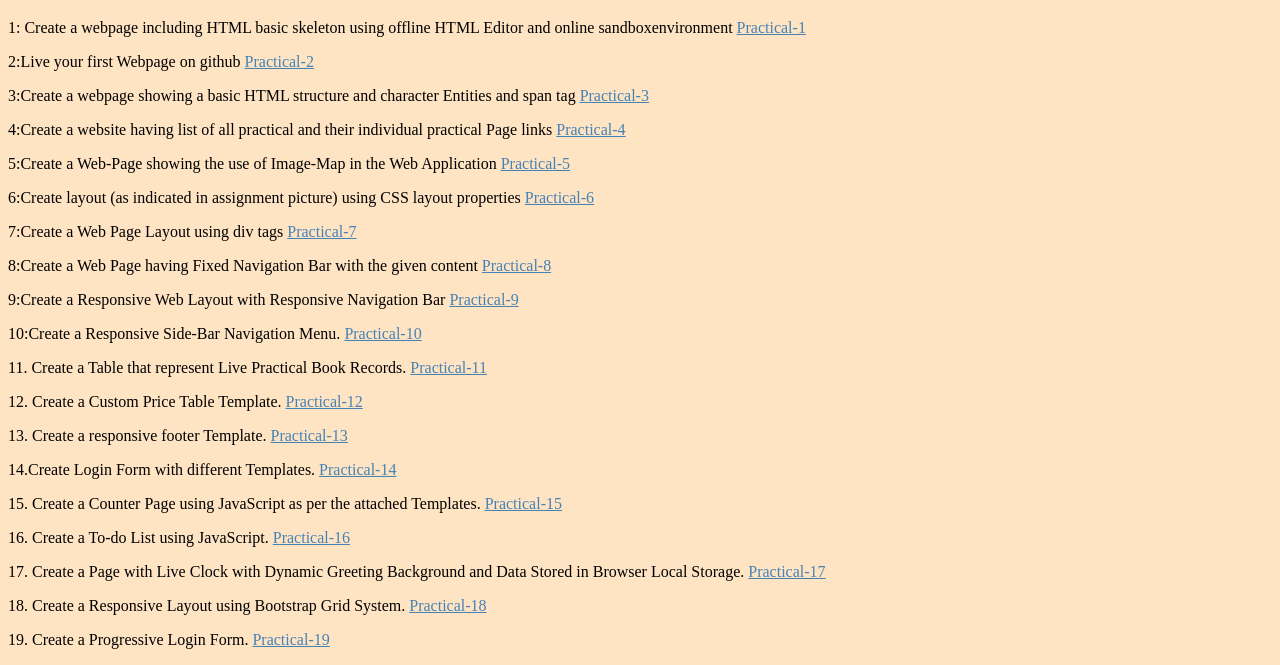
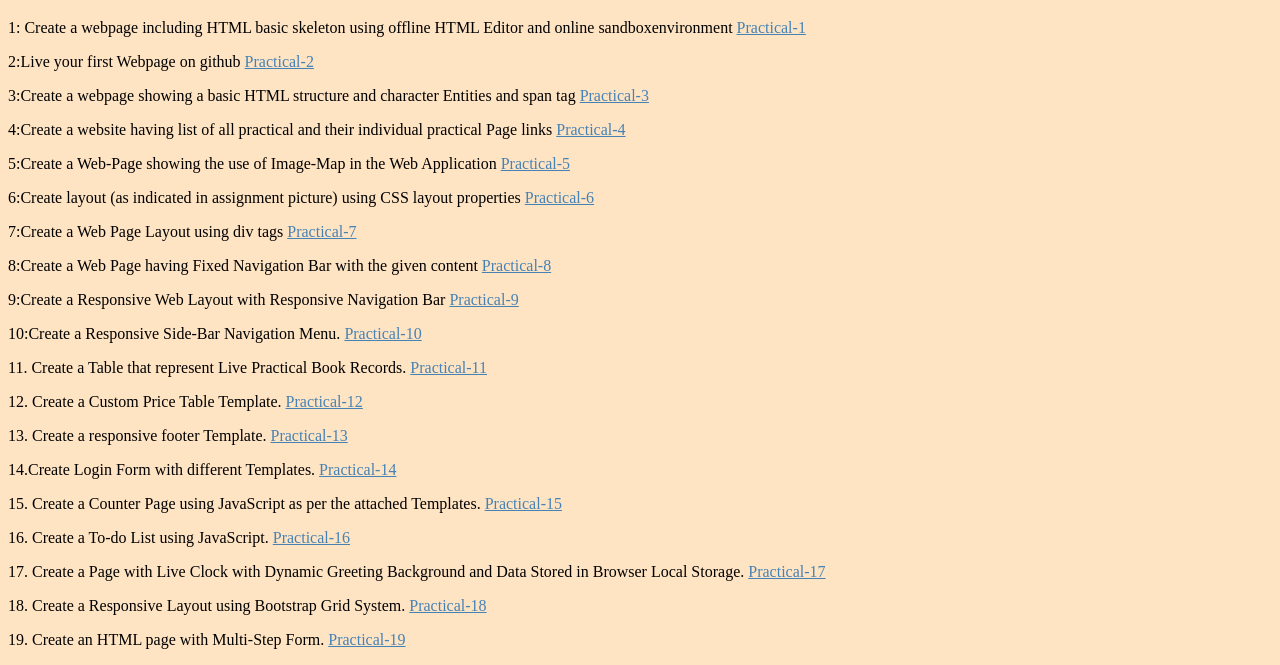
Before and after one commit to abhishekjaiscs18/FullStack-1, a plain HTML site: page index.html in a window 1280 px wide. Shown: the part 242-907 px from the top of the page. Drawn offline with Linux system fonts and the light colour scheme.

Commit message:
Update index.html

```diff
--- a/index.html
+++ b/index.html
@@ -72,7 +72,7 @@
     <p>  18. Create a Responsive Layout using Bootstrap Grid System.  <a
         href="Fullstack practical-18.html" target="_blank" style="color: steelblue">Practical-18</a><br></p>
 
-    <p>  19. Create a Progressive Login Form.  <a
+    <p>  19. Create an HTML page with Multi-Step Form.  <a
         href="Fullstack practical-19.html" target="_blank" style="color: steelblue">Practical-19</a><br></p>
 
 </body>
```
